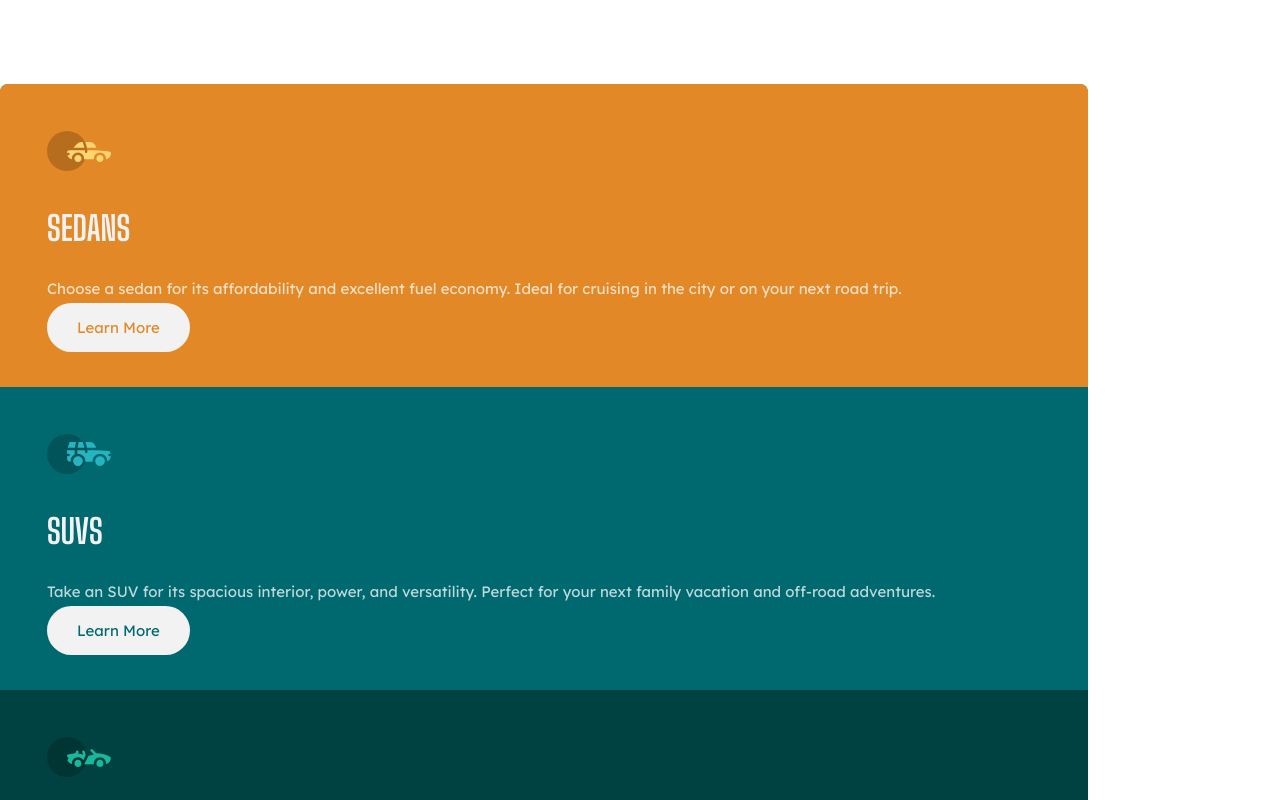
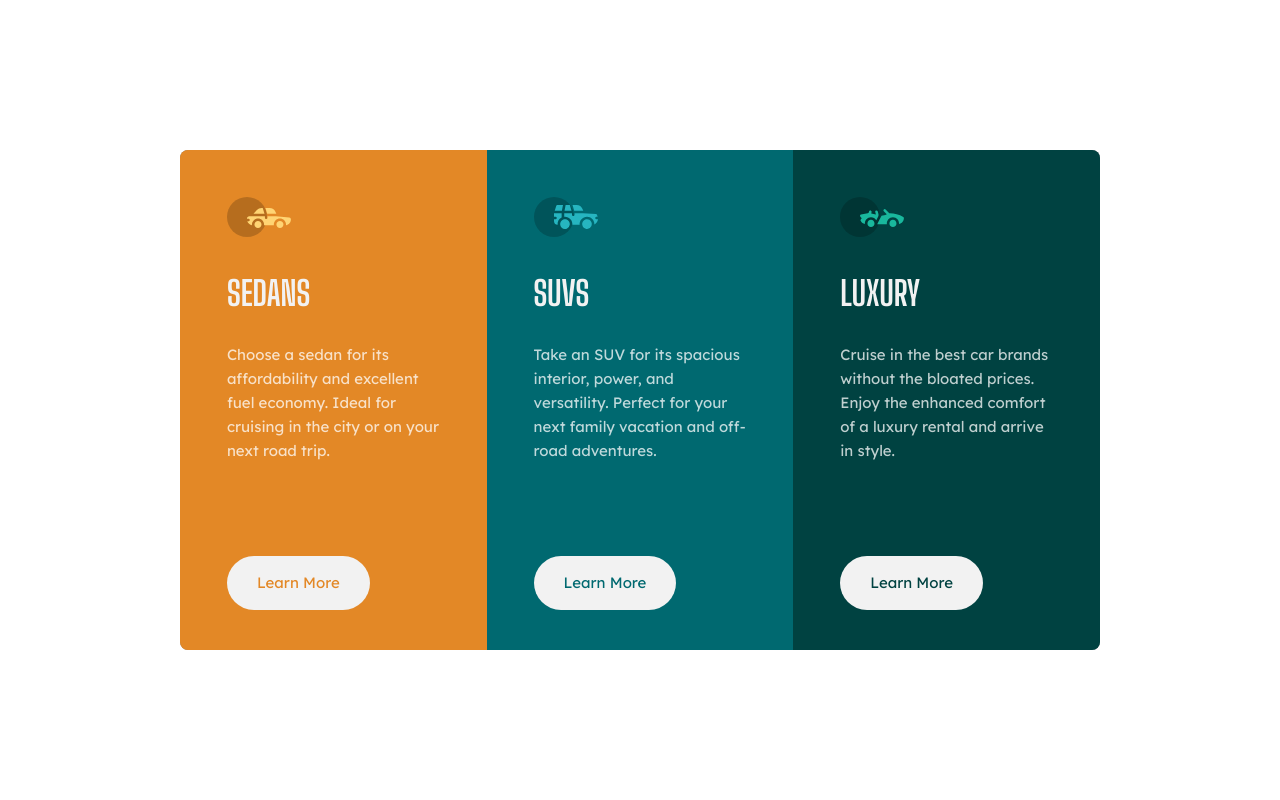
Before and after one commit to ClariceR/three-column-card-component, a plain HTML site: page index.html in a window 1280 px wide. Shown: the top 800 px of the page. Drawn offline with Linux system fonts and the light colour scheme.

Commit message:
Changed to grid layout

```diff
--- a/css/main.css
+++ b/css/main.css
@@ -23,25 +23,13 @@ html {
 
 body {
     font-family: var(--font-body);
-    flex-direction: column;
     line-height: 1.6;
-    align-items: center;
+    min-height: 100vh;
 }
 
-.flex-container {
-    display: flex;
-    justify-content: center;
-}
-
-/* .flex-container-column {
-    display: flex;
-    flex-direction: column;
-    justify-content: center;
-    align-items: center;
-} */
-
-.row-wrap {
-    flex-flow: row wrap;
+.grid {
+    display: grid;
+    place-content: center center;
 }
 
 .bg-bright {background-color: var(--bright);}
@@ -53,20 +41,15 @@ body {
 .tx-very-dark {color: var(--very-dark);}
 
 .card {
-    margin-top: 5.625rem;
     background-color: gray;
     width: 85vw;
     border-radius: 1vh;
     overflow: hidden;
-}
-
-.card_content {
-    flex-flow: row wrap;
+    margin: 6rem 0;
 }
 
 .card__column {
     padding: 3.125rem;
-    flex: 1;
 }
 
 .column__title {
@@ -81,6 +64,7 @@ body {
 }
 
 .column__btn {
+    display: inline-block;
     margin-top: 2rem;
     text-decoration: none;
     background-color: var(--very-light);
@@ -101,11 +85,34 @@ body {
 
 /* Media Queries */
 
-@media only screen and (min-width: 35em) {
-    /* Style adjustments for viewports that meet the condition */
+@media only screen and (min-width: 59.6em) {
 
-    /* body {display: flex;
-    flex-direction: column;
-    justify-content: center;
-    align-items: center;} */
+    .desktop-grid {
+        grid-template-columns: repeat(3, 1fr);
+        place-content: stretch center;
+    }
+
+    .card {
+        max-width: 920px;
+        height: 500px;
+    }
+
+    .card__column {
+        align-items: baseline;
+    }
+
+    .column__body-copy {
+        height: 90%;
+        display: flex;
+        flex-direction: column;
+        align-items: baseline;
+    }
+
+    .column__btn {
+        margin-block-start: auto;
+    }
+
+    p {
+        margin-top: 0;
+    }
   }
```
